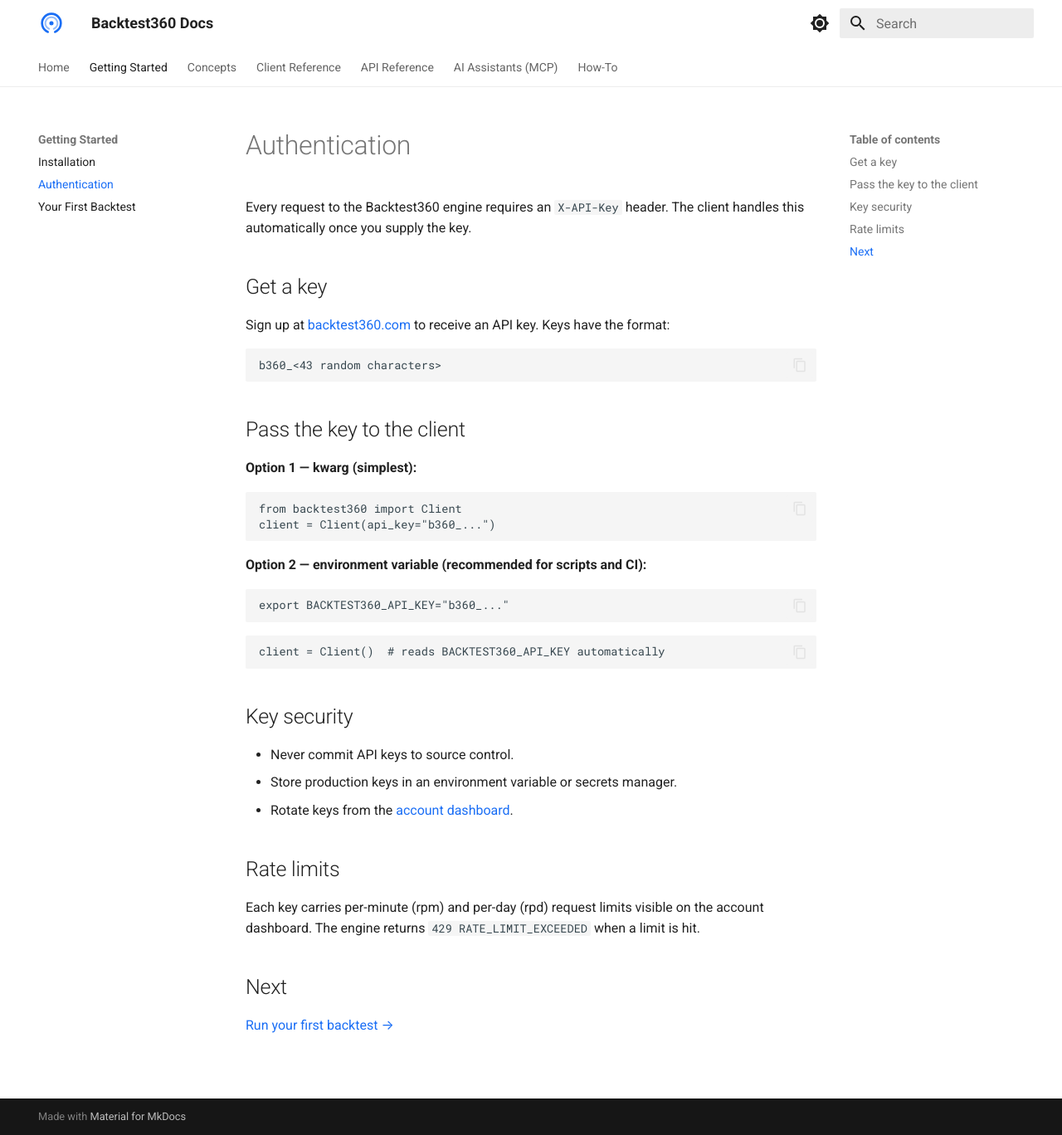
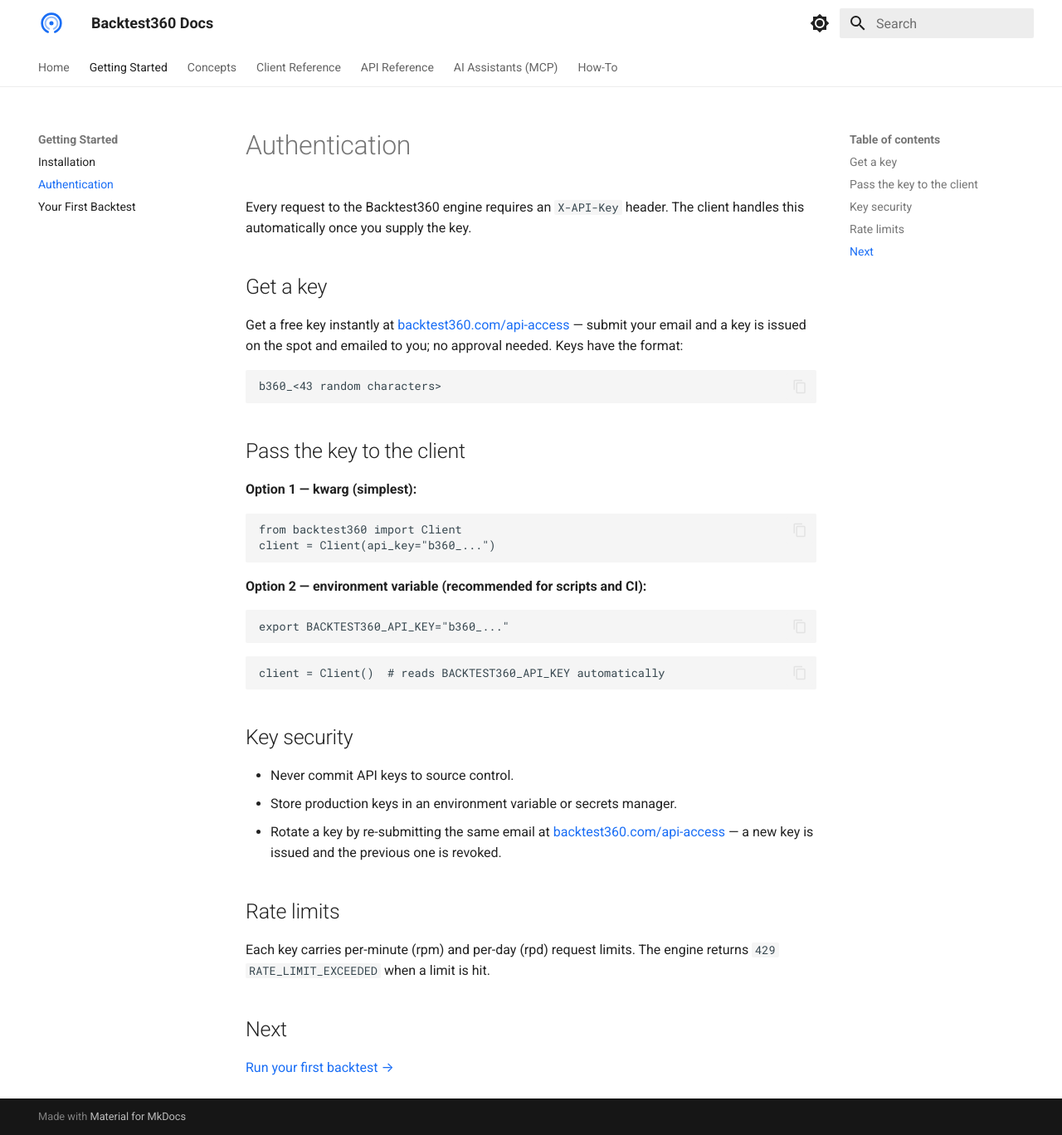
Before and after one commit to Backtest360/backtest360-docs, an MkDocs documentation site: the page built from docs/getting-started/authentication.md, in a window 1280 px wide and 1368 px high. Shown: the whole window at 83% size. Built offline with MkDocs 1.6.1 and Material for MkDocs 9.7.7, drawn with Linux system fonts in a browser that asks for light colours.

Commit message:
docs(auth): link the /api-access self-serve key page; drop stale account-dashboard refs (#2)

````diff
--- a/docs/getting-started/authentication.md
+++ b/docs/getting-started/authentication.md
@@ -4,7 +4,7 @@ Every request to the Backtest360 engine requires an `X-API-Key` header. The clie
 
 ## Get a key
 
-Sign up at [backtest360.com](https://backtest360.com) to receive an API key. Keys have the format:
+Get a free key instantly at [backtest360.com/api-access](https://backtest360.com/api-access) — submit your email and a key is issued on the spot and emailed to you; no approval needed. Keys have the format:
 
 ```
 b360_<43 random characters>
@@ -33,11 +33,11 @@ client = Client()  # reads BACKTEST360_API_KEY automatically
 
 - Never commit API keys to source control.
 - Store production keys in an environment variable or secrets manager.
-- Rotate keys from the [account dashboard](https://backtest360.com/account).
+- Rotate a key by re-submitting the same email at [backtest360.com/api-access](https://backtest360.com/api-access) — a new key is issued and the previous one is revoked.
 
 ## Rate limits
 
-Each key carries per-minute (rpm) and per-day (rpd) request limits visible on the account dashboard. The engine returns `429 RATE_LIMIT_EXCEEDED` when a limit is hit.
+Each key carries per-minute (rpm) and per-day (rpd) request limits. The engine returns `429 RATE_LIMIT_EXCEEDED` when a limit is hit.
 
 ## Next
 
````
